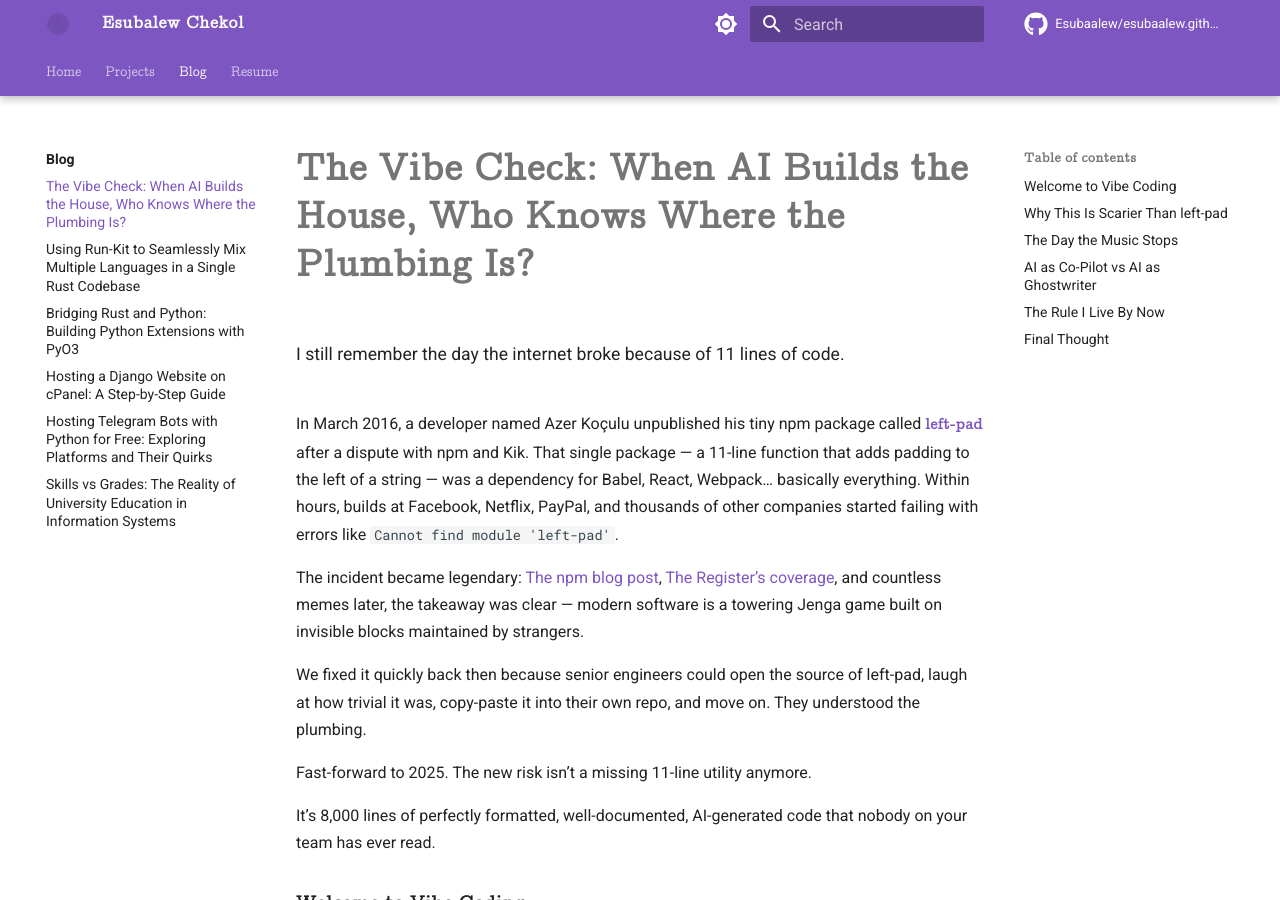
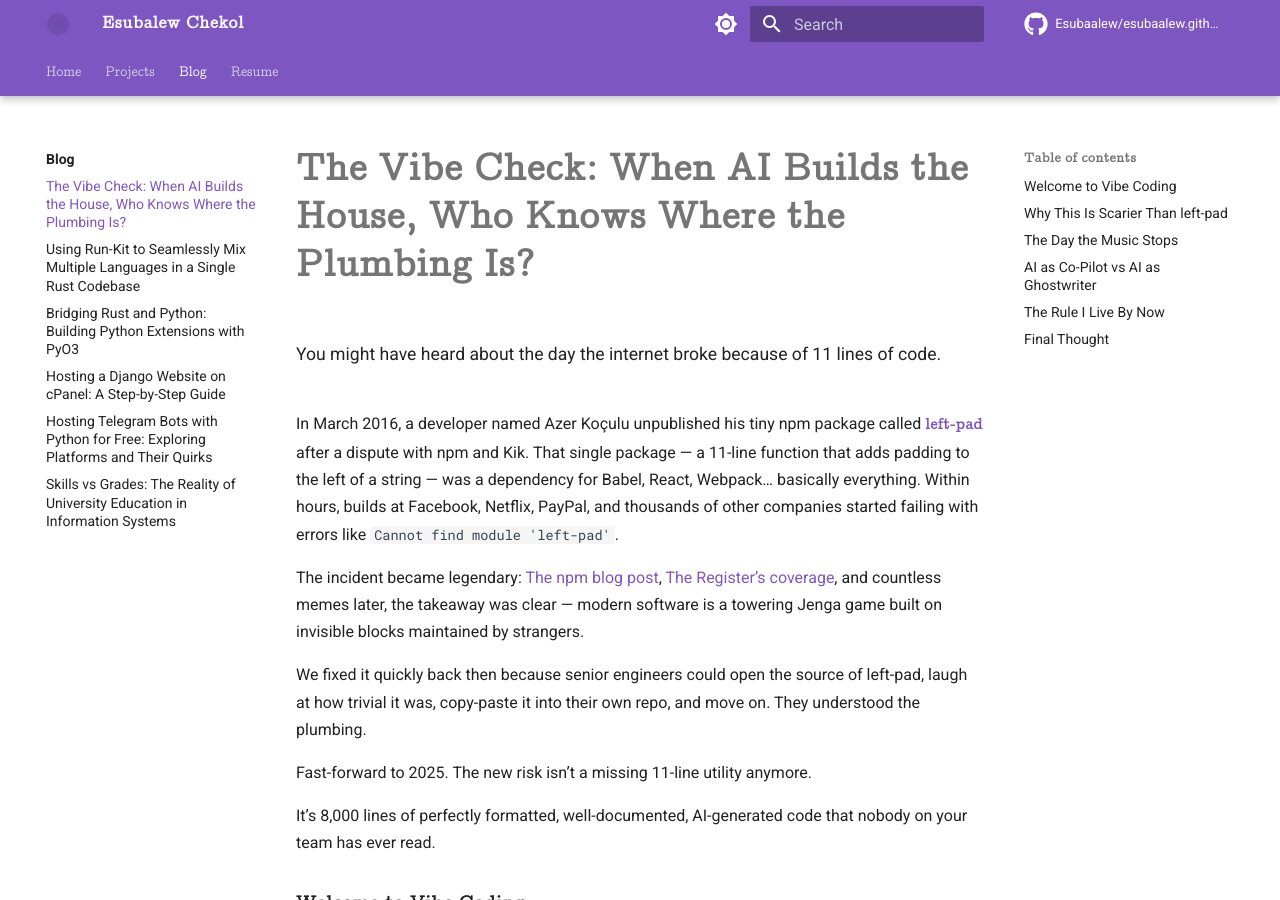
Before and after one commit to Esubaalew/esubaalew.github.io, an MkDocs documentation site: the page built from docs/blog/the-vibe-check-when-ai-builds-the-house-who-knows-where-the-plumbing-is.md, in a window 1280 px wide and 900 px high. Built offline with MkDocs 1.6.1 and Material for MkDocs 9.7.7, drawn with Linux system fonts in a browser that asks for light colours; some web fonts are replaced; comment, search, counter and statistics services are not loaded.

Commit message:
Fix blog opening - was in grade 8, didn't witness left-pad incident

```diff
--- a/docs/blog/the-vibe-check-when-ai-builds-the-house-who-knows-where-the-plumbing-is.md
+++ b/docs/blog/the-vibe-check-when-ai-builds-the-house-who-knows-where-the-plumbing-is.md
@@ -10,7 +10,7 @@ og:description: "Speed is intoxicating, but handing the blueprints entirely to a
 og:image: "og-vibe-check.png"
 og:type: "article"
 ---
-I still remember the day the internet broke because of 11 lines of code.
+You might have heard about the day the internet broke because of 11 lines of code.
 
 In March 2016, a developer named Azer Koçulu unpublished his tiny npm package called **left-pad** after a dispute with npm and Kik. That single package — a 11-line function that adds padding to the left of a string — was a dependency for Babel, React, Webpack… basically everything. Within hours, builds at Facebook, Netflix, PayPal, and thousands of other companies started failing with errors like `Cannot find module 'left-pad'`.
 
```
